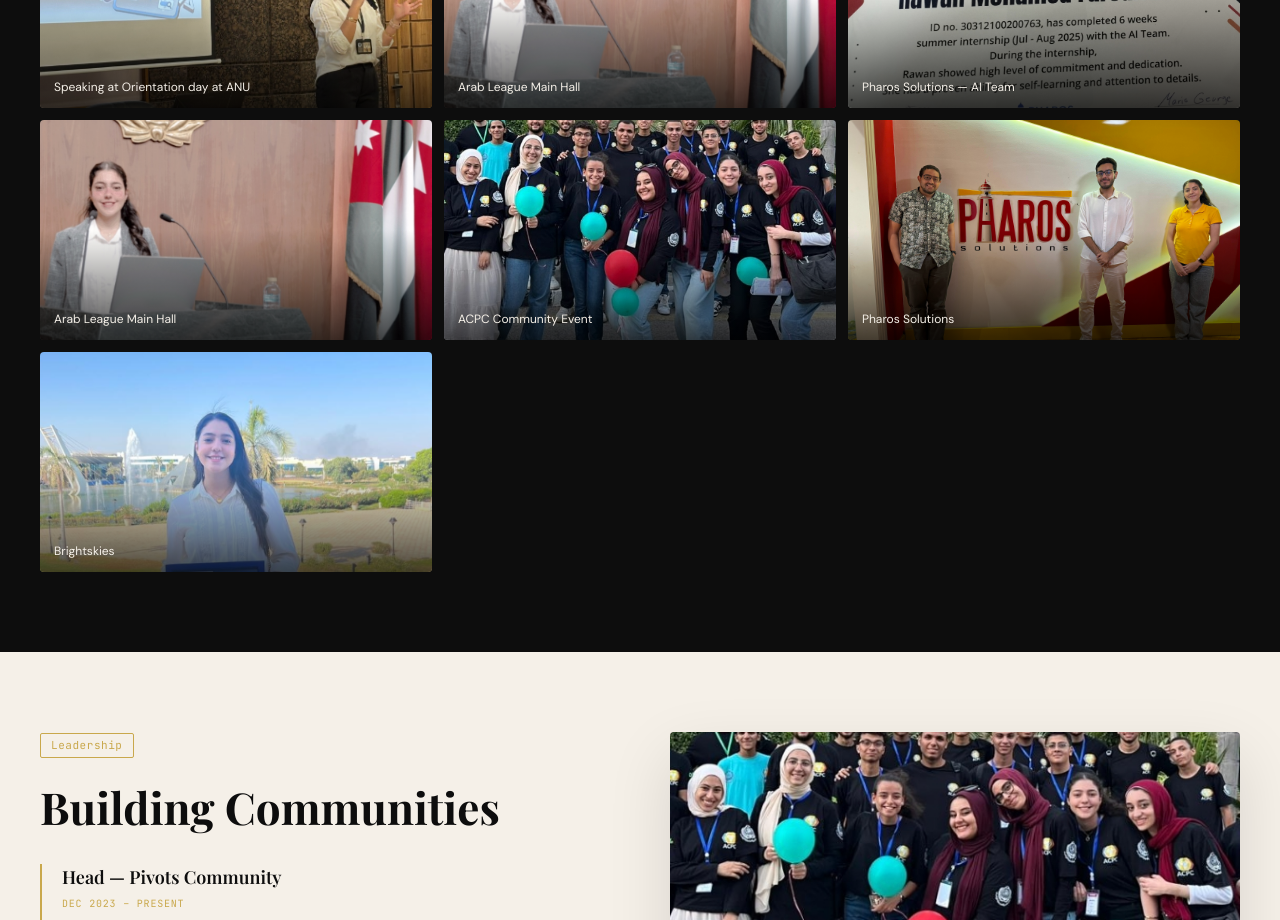
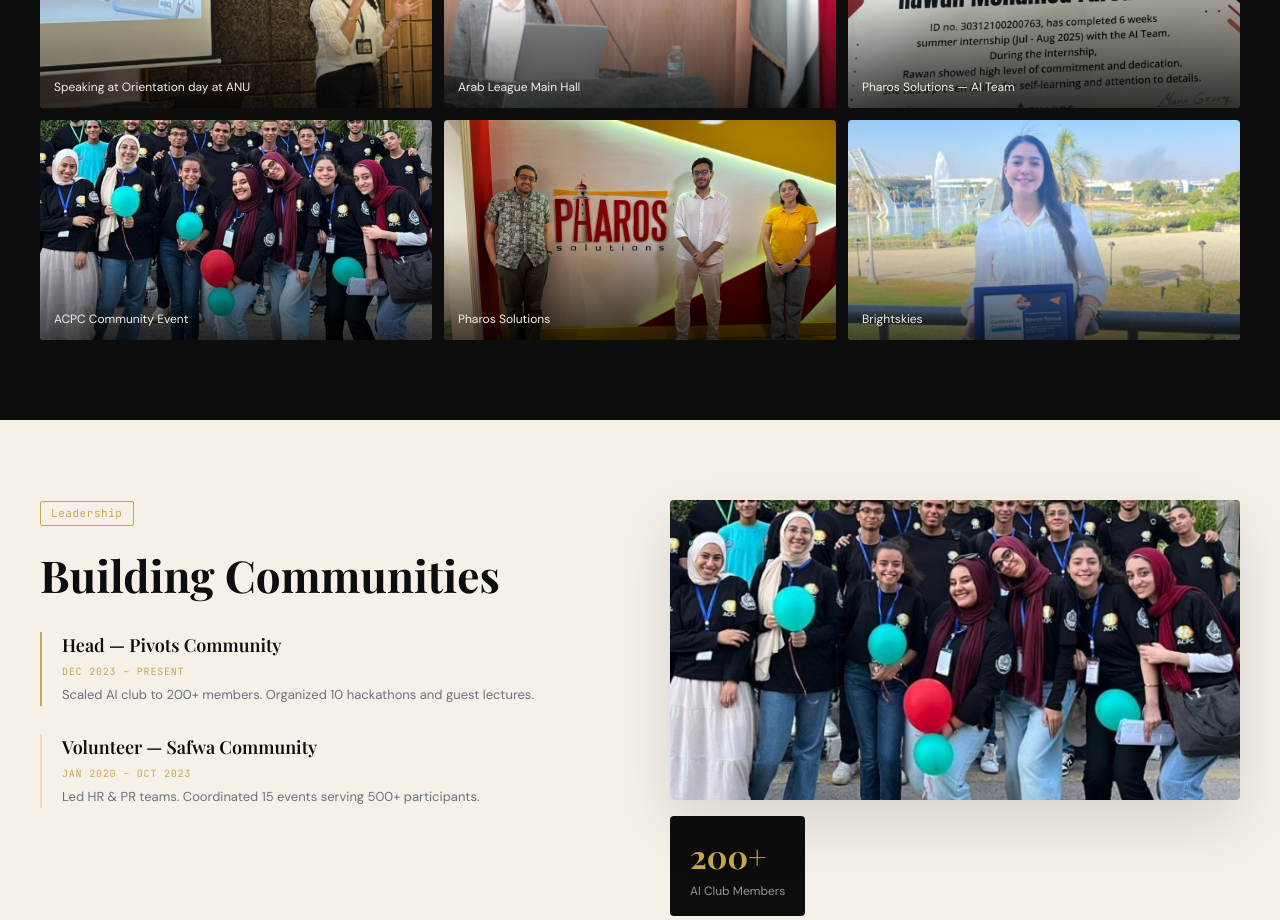
Before and after one commit to Rawan-Mohamed-Farouk/port, a Next.js app: page / in a window 1280 px wide. Shown: the part 3640-4560 px from the top of the page. Built offline with nearby package versions, Linux system fonts and the light colour scheme; a web font is replaced by a local one.

Commit message:
Update index.jsx

```diff
--- a/pages/index.jsx
+++ b/pages/index.jsx
@@ -235,10 +235,9 @@ function Gallery() {
     { src: '/photos/arab-league-podium.jpeg', caption: 'Speaking at Orientation day at ANU' },
     { src: '/photos/arab.jpeg', caption: 'Arab League Main Hall' },
     { src: '/photos/speaking-is.jpeg', caption: 'Pharos Solutions — AI Team' },
-    { src: '/photos/arab.jpeg', caption: 'Arab League Main Hall' },
     { src: '/photos/group.jpeg', caption: 'ACPC Community Event' },
     { src: '/photos/pharos.jpeg', caption: 'Pharos Solutions' },
-     { src: '/photos/Brightskies.jpeg', caption: 'Brightskies' }
+     { src: '/photos/BSK.jpeg', caption: 'Brightskies' }
   ]
   return (
     <section id="gallery" style={{ padding: '80px 24px', background: '#0D0D0D' }}>
```
